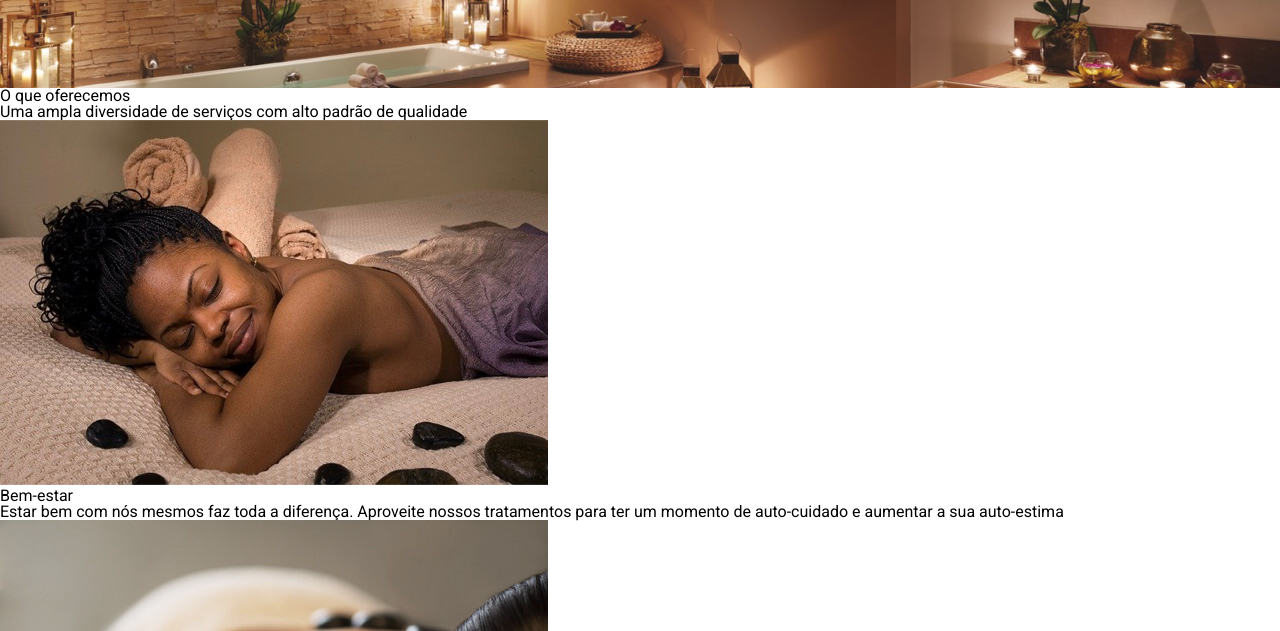
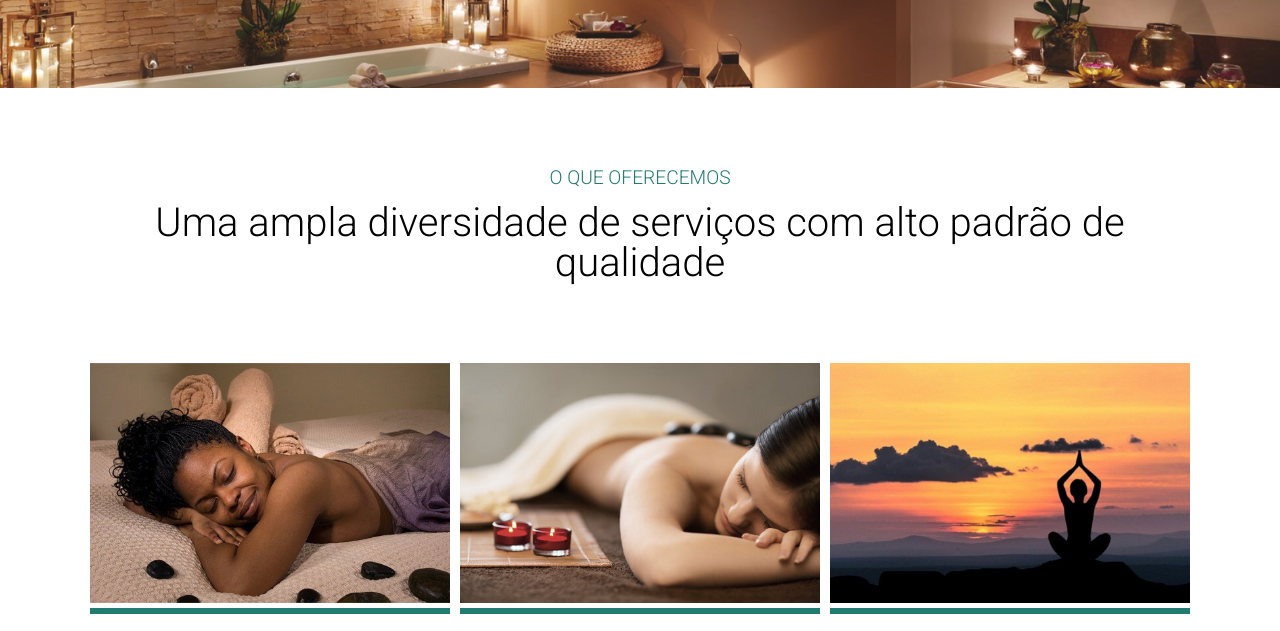
Before and after one commit to Th-uro/alura-spa, a plain HTML site: page index.html in a window 1280 px wide. Shown: the part 310-941 px from the top of the page. Drawn offline with nearby package versions, Linux system fonts and the light colour scheme.

Commit message:
Seção cards

```diff
--- a/index.html
+++ b/index.html
@@ -1,26 +1,35 @@
 <!DOCTYPE html>
 <html lang="en">
-
   <head>
-    <meta charset="UTF-8">
-    <meta http-equiv="X-UA-Compatible" content="IE=edge">
-    <meta name="viewport" content="width=device-width, initial-scale=1.0">
+    <meta charset="UTF-8" />
+    <meta http-equiv="X-UA-Compatible" content="IE=edge" />
+    <meta name="viewport" content="width=device-width, initial-scale=1.0" />
     <title>Alura SPA</title>
-    <link rel="preconnect" href="https://fonts.googleapis.com">
-    <link rel="preconnect" href="https://fonts.gstatic.com" crossorigin>
+    <link rel="preconnect" href="https://fonts.googleapis.com" />
+    <link rel="preconnect" href="https://fonts.gstatic.com" crossorigin />
     <link
       href="https://fonts.googleapis.com/css2?family=Roboto:ital,wght@0,100;0,300;0,400;0,500;0,700;0,900;1,100;1,300;1,400;1,500;1,700;1,900&display=swap"
-        rel="stylesheet">
-    <link href="https://fonts.googleapis.com/css2?family=Cinzel:wght@400;500;600;700;800&display=swap" rel="stylesheet">
-    <link rel="stylesheet" href="https://cdnjs.cloudflare.com/ajax/libs/font-awesome/5.15.4/css/all.min.css"
+      rel="stylesheet"
+    />
+    <link
+      href="https://fonts.googleapis.com/css2?family=Cinzel:wght@400;500;600;700;800&display=swap"
+      rel="stylesheet"
+    />
+    <link
+      rel="stylesheet"
+      href="https://cdnjs.cloudflare.com/ajax/libs/font-awesome/5.15.4/css/all.min.css"
       integrity="sha512-1ycn6IcaQQ40/MKBW2W4Rhis/DbILU74C1vSrLJxCq57o941Ym01SwNsOMqvEBFlcgUa6xLiPY/NS5R+E6ztJQ=="
-        crossorigin="anonymous" referrerpolicy="no-referrer" />
-    <link rel="stylesheet" href="https://cdn.jsdelivr.net/npm/reset-css@5.0.1/reset.min.css">
-    <link rel="stylesheet" href="./styles/style.css">
+      crossorigin="anonymous"
+      referrerpolicy="no-referrer"
+    />
+    <link
+      rel="stylesheet"
+      href="https://cdn.jsdelivr.net/npm/reset-css@5.0.1/reset.min.css"
+    />
+    <link rel="stylesheet" href="./styles/style.css" />
   </head>
 
   <body>
-
     <header>
       <nav>
         <ul>
@@ -43,41 +52,54 @@
       </section>
     </header>
     <main>
-        <section>
+      <section id="servicos">
         <h3>O que oferecemos</h3>
         <h4>Uma ampla diversidade de serviços com alto padrão de qualidade</h4>
-            <div>
-                <div>
-                    <div>
-                        <img src="images/beleza.jpeg" alt="">
+        <div class="cards">
+          <div class="card">
+            <div class="img-container">
+              <img src="images/beleza.jpeg" alt="" />
             </div>
             <h5>Bem-estar</h5>
-                    <p>Estar bem com nós mesmos faz toda a diferença. Aproveite nossos tratamentos para ter um momento de auto-cuidado e aumentar a sua auto-estima</p>
+            <p>
+              Estar bem com nós mesmos faz toda a diferença. Aproveite nossos
+              tratamentos para ter um momento de auto-cuidado e aumentar a sua
+              auto-estima
+            </p>
           </div>
-                <div>
-                    <div>
-                        <img src="images/bem-estar.jpeg" alt="">
+          <div class="card">
+            <div class="img-container">
+              <img src="images/bem-estar.jpeg" alt="" />
             </div>
             <h5>Renovação</h5>
-                    <p>Você merece relaxar. Confira as nossas opções de massagens que vão fazer você renovar as energias e esquecer do estresse do dia-a-dia</p>
+            <p>
+              Você merece relaxar. Confira as nossas opções de massagens que vão
+              fazer você renovar as energias e esquecer do estresse do dia-a-dia
+            </p>
           </div>
-                <div>
-                    <div>
-                        <img src="images/descanso.jpeg" alt="">
+          <div class="card">
+            <div class="img-container">
+              <img src="images/descanso.jpeg" alt="" />
             </div>
             <h5>Massagem</h5>
-                    <p>Se você precisa de um dia especial para cuidar de você, preparamos opções que promovem uma renovação completa. Confira nossos dias especiais, banhos e tratamentos holísticos. </p>
+            <p>
+              Se você precisa de um dia especial para cuidar de você, preparamos
+              opções que promovem uma renovação completa. Confira nossos dias
+              especiais, banhos e tratamentos holísticos.
+            </p>
           </div>
         </div>
       </section>
       <section>
         <div>
-                <h2><i class="fas fa-gift"></i> Inscreva-se para ganhar descontos!</h2>
+          <h2>
+            <i class="fas fa-gift"></i> Inscreva-se para ganhar descontos!
+          </h2>
         </div>
         <div>
           <form action="">
             <div>
-                        <input type="email">
+              <input type="email" />
             </div>
             <button>enviar!</button>
           </form>
@@ -85,19 +107,19 @@
       </section>
       <section>
         <div>
-                <img src="images/pedra-e-flor.jpeg" alt="">
+          <img src="images/pedra-e-flor.jpeg" alt="" />
         </div>
         <div>
           <h3>É sobre bem estar</h3>
           <h4>Cuide do seu corpo e leve boas memórias consigo.</h4>
-                <p>Carregue com você o bem-estar, onde estiver. Leve o conforto do SPA para a sua casa. Confira nossas opções de sabonetes, sais de banho e velas para presentear você mesmo ou quem você ama. </p>
+          <p>
+            Carregue com você o bem-estar, onde estiver. Leve o conforto do SPA
+            para a sua casa. Confira nossas opções de sabonetes, sais de banho e
+            velas para presentear você mesmo ou quem você ama.
+          </p>
         </div>
       </section>
     </main>
-    <footer>
-        Estilizado com Sass e com <i class="fas fa-heart"></i>
-    </footer>
-
+    <footer>Estilizado com Sass e com <i class="fas fa-heart"></i></footer>
   </body>
-
 </html>
--- /dev/null
+++ b/styles/components/_servicos.scss
@@ -0,0 +1,50 @@
+@import '../abstract/variaveis';
+
+#servicos {
+  margin: 80px;
+  h3 {
+    font-size: $tamanho-do-texto / 2.5;
+    color: $cor-secundaria;
+    text-transform: uppercase;
+    font-weight: 300;
+    text-align: center;
+    margin: 1rem;
+  }
+  h4 {
+    text-align: center;
+    font-size: $tamanho-do-texto / 1.2;
+    margin-bottom: 80px;
+    font-weight: 300;
+  }
+  .cards {
+    display: flex;
+    justify-content: space-evenly;
+
+    .card {
+      width: 360px;
+      text-align: center;
+
+      .img-container {
+        padding-bottom: 2px;
+        border-bottom: 6px solid $cor-secundaria;
+        img {
+          max-width: 100%;
+        }
+      }
+
+      h5 {
+        font-size: $tamanho-do-texto / 1.5;
+        font-weight: 300;
+        margin: 20px 0;
+        color: $cor-primaria;
+      }
+
+      p {
+        font-size: $tamanho-do-texto / 3;
+        font-weight: 300;
+        color: $cor-primaria;
+        line-height: 1.25rem;
+      }
+    }
+  }
+}
--- a/styles/style.scss
+++ b/styles/style.scss
@@ -1,3 +1,4 @@
 @import './abstract/base';
 @import './components/navbar';
 @import './components/banner';
+@import './components/servicos';
```
Also changed, not shown: styles/style.css, 1 other file. Lines whose indentation alone changed are shown as unchanged.
